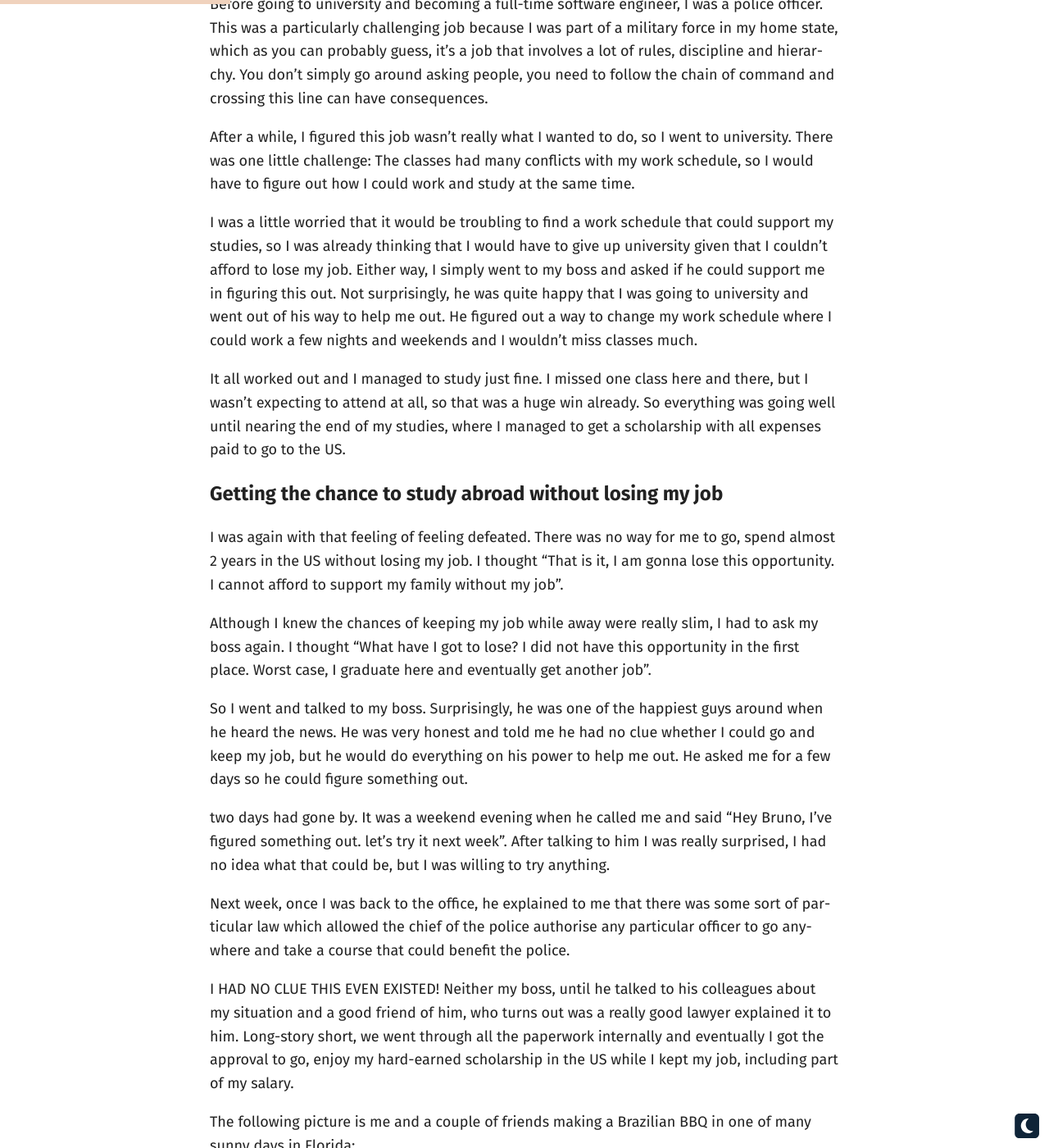
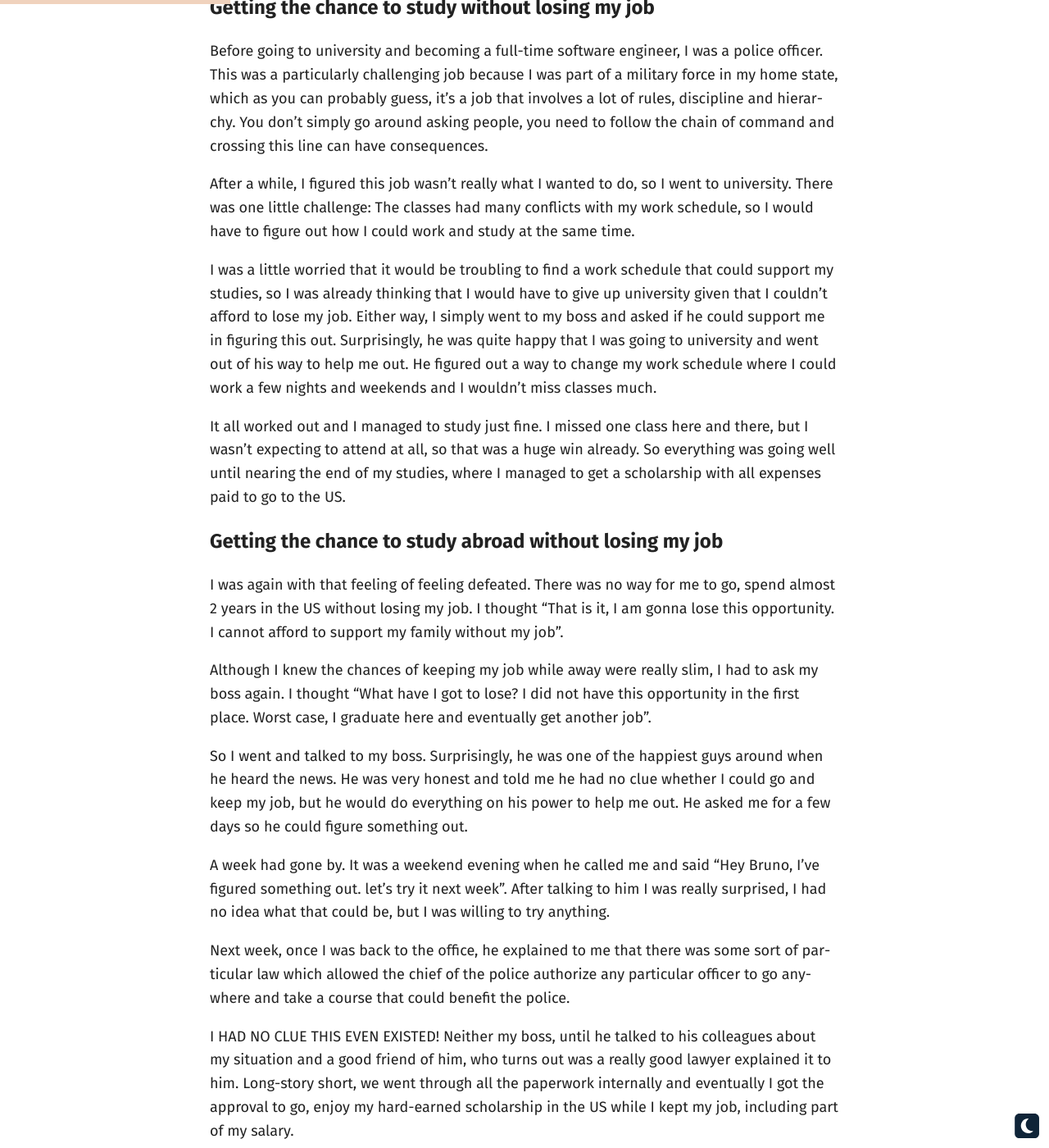
Before and after one commit to brunojppb/brunojppb.github.io, a Jekyll site: the page built from _posts/2023-10-22-ask-like-your-career-depends-on-it.md, in a window 1280 px wide and 1400 px high, scrolled down 808 px. Shown: the whole window at 82% size. Built offline with Jekyll 4.4.1, drawn with Linux system fonts in a browser that asks for light colours; some of the changed text lies outside the part shown.

Commit message:
Fix typos

```diff
--- a/_posts/2023-10-22-ask-like-your-career-depends-on-it.md
+++ b/_posts/2023-10-22-ask-like-your-career-depends-on-it.md
@@ -41,8 +43,8 @@ at the same time.
 I was a little worried that it would be troubling to find a work schedule that
 could support my studies, so I was already thinking that I would have to give up
 university given that I couldn't afford to lose my job. Either way, I simply
-went to my boss and asked if he could support me in figuring this out. Not
-surprisingly, he was quite happy that I was going to university and went out of
+went to my boss and asked if he could support me in figuring this out.
+Surprisingly, he was quite happy that I was going to university and went out of
 his way to help me out. He figured out a way to change my work schedule where I
 could work a few nights and weekends and I wouldn't miss classes much.
 
@@ -68,13 +70,13 @@ around when he heard the news. He was very honest and told me he had no clue
 whether I could go and keep my job, but he would do everything on his power to
 help me out. He asked me for a few days so he could figure something out.
 
-two days had gone by. It was a weekend evening when he called me and said "Hey
+A week had gone by. It was a weekend evening when he called me and said "Hey
 Bruno, I've figured something out. let's try it next week". After talking to him
 I was really surprised, I had no idea what that could be, but I was willing to
 try anything.
 
 Next week, once I was back to the office, he explained to me that there was some
-sort of particular law which allowed the chief of the police authorise any
+sort of particular law which allowed the chief of the police authorize any
 particular officer to go anywhere and take a course that could benefit the
 police.
 
```
Also changed, not shown: other parts of _posts/2023-10-22-ask-like-your-career-depends-on-it.md (+13 -9 lines).
